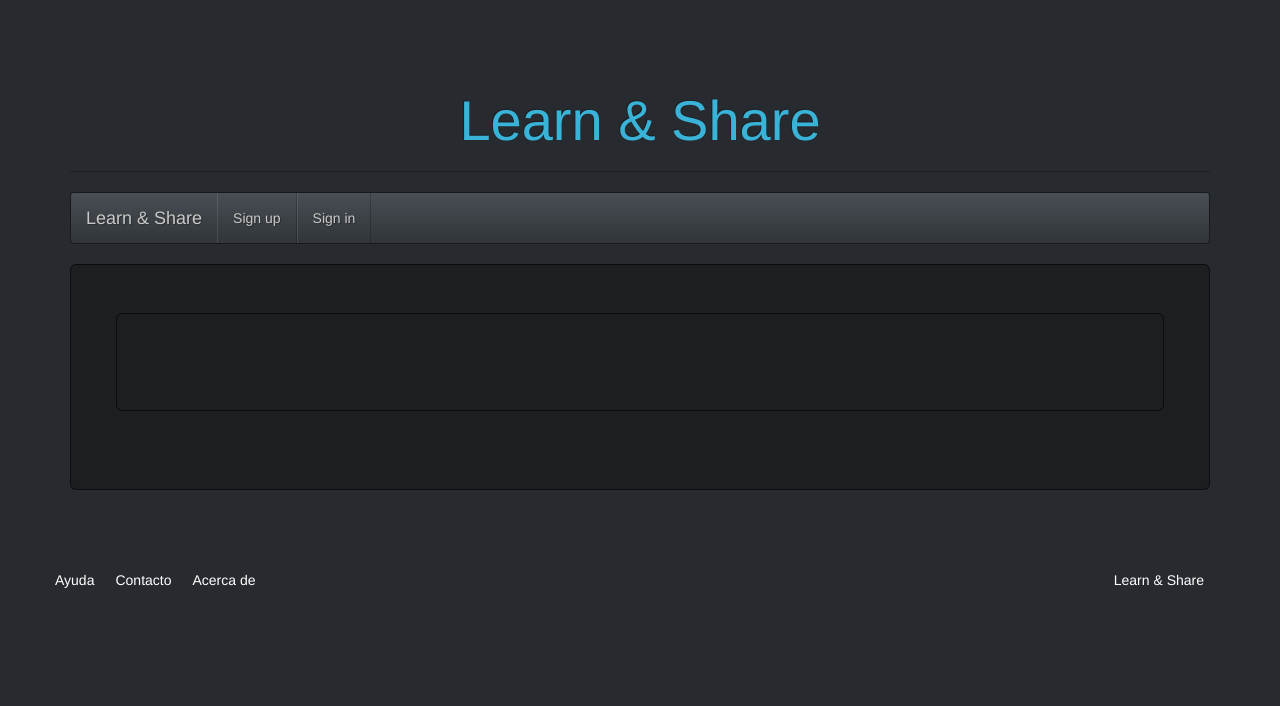
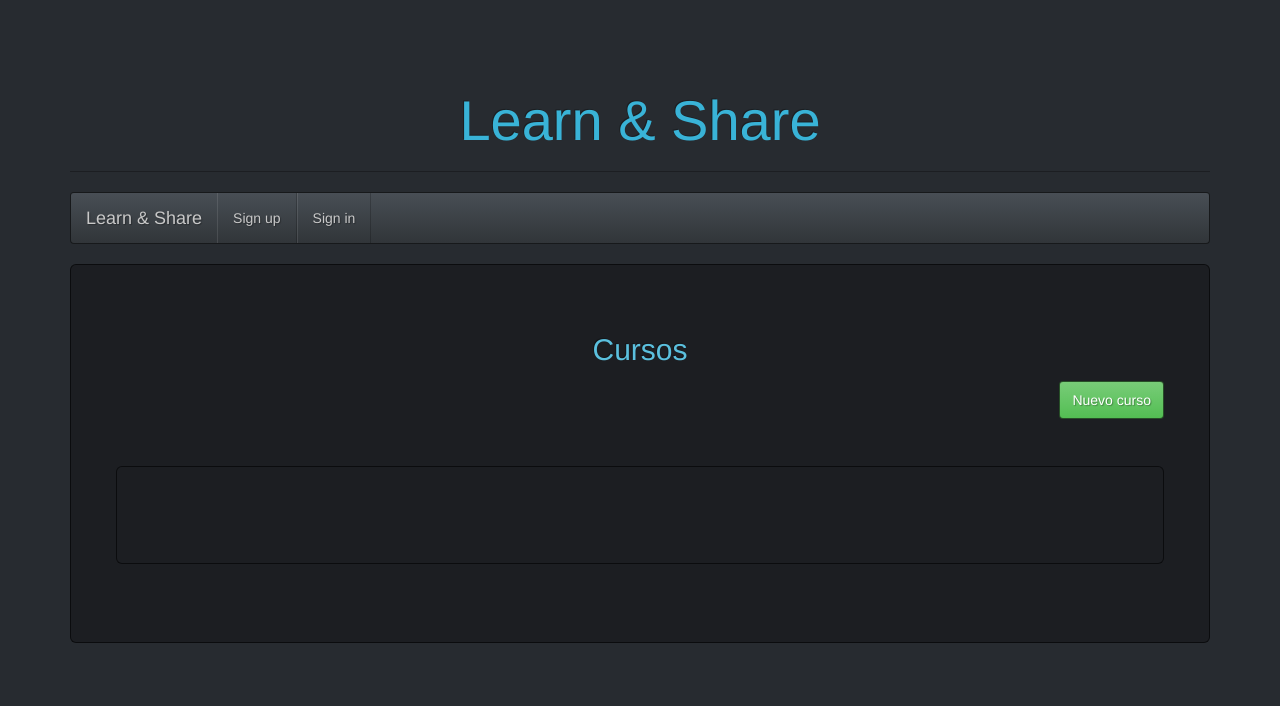
Before and after one commit to ULL-ETSII-GRADO-SYTW-1314/learn-share, a Django app: page /curso/list/ in a window 1280 px wide. Shown: the top 706 px of the page. Before the commit the page ends 588 px from the top, so only its background shows below. Run offline with Django 3.2, Linux system fonts and the light colour scheme; data that the repository does not hold is empty.

Commit message:
Modificando curso_list

```diff
--- a/Learn/templates/curso_list.html
+++ b/Learn/templates/curso_list.html
@@ -1,5 +1,9 @@
 {% extends "base.html" %}
 {% block content %}
+<h2 class="text-info">Cursos</h2>
+<div align="right">
+		<a href="/curso/new/"><input class="btn btn-mini btn-primary btn-success" type="button" name="buttonseguir" value="Nuevo curso"/></a><br/><br/>
+</div>
 <div class="jumbotron">
 	<div class="row">
 		{% for curso in cursos %}
@@ -17,4 +21,5 @@
 		{% endfor %}
 	</div>
 </div>
+
 {% endblock %}
--- a/cursos/views.py
+++ b/cursos/views.py
@@ -18,7 +18,7 @@ def curso_info(request, course_id):
 	return render_to_response('curso_info.html', {'title':'Cursos', 'curso':course}, context_instance=RequestContext(request) )
 
 def curso_add(request):
-
+	state=""
 	if not request.user.is_authenticated():
 		return redirect('/login/?next=%s' % request.path)
 	else:
```
Also changed, not shown: 6 other files.
